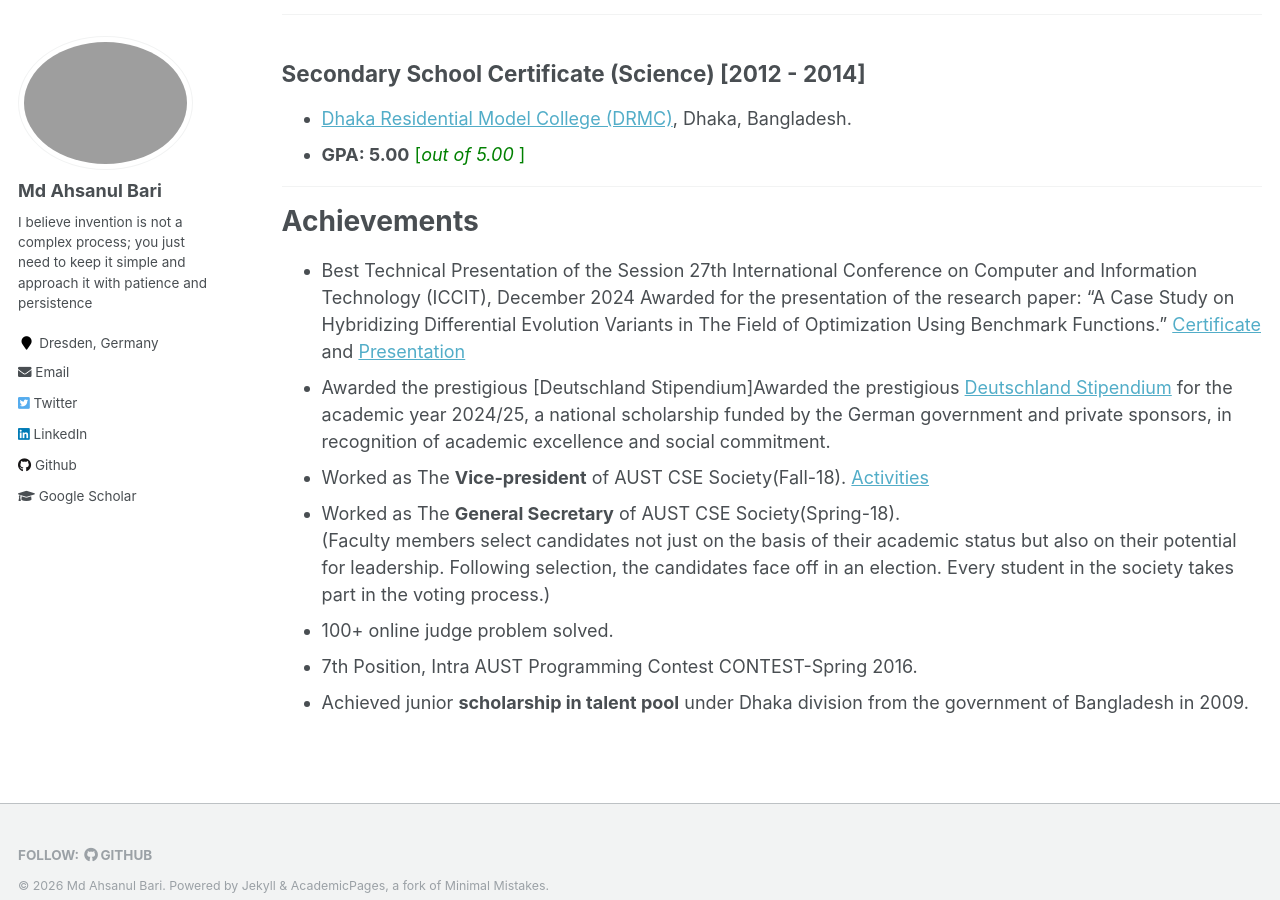
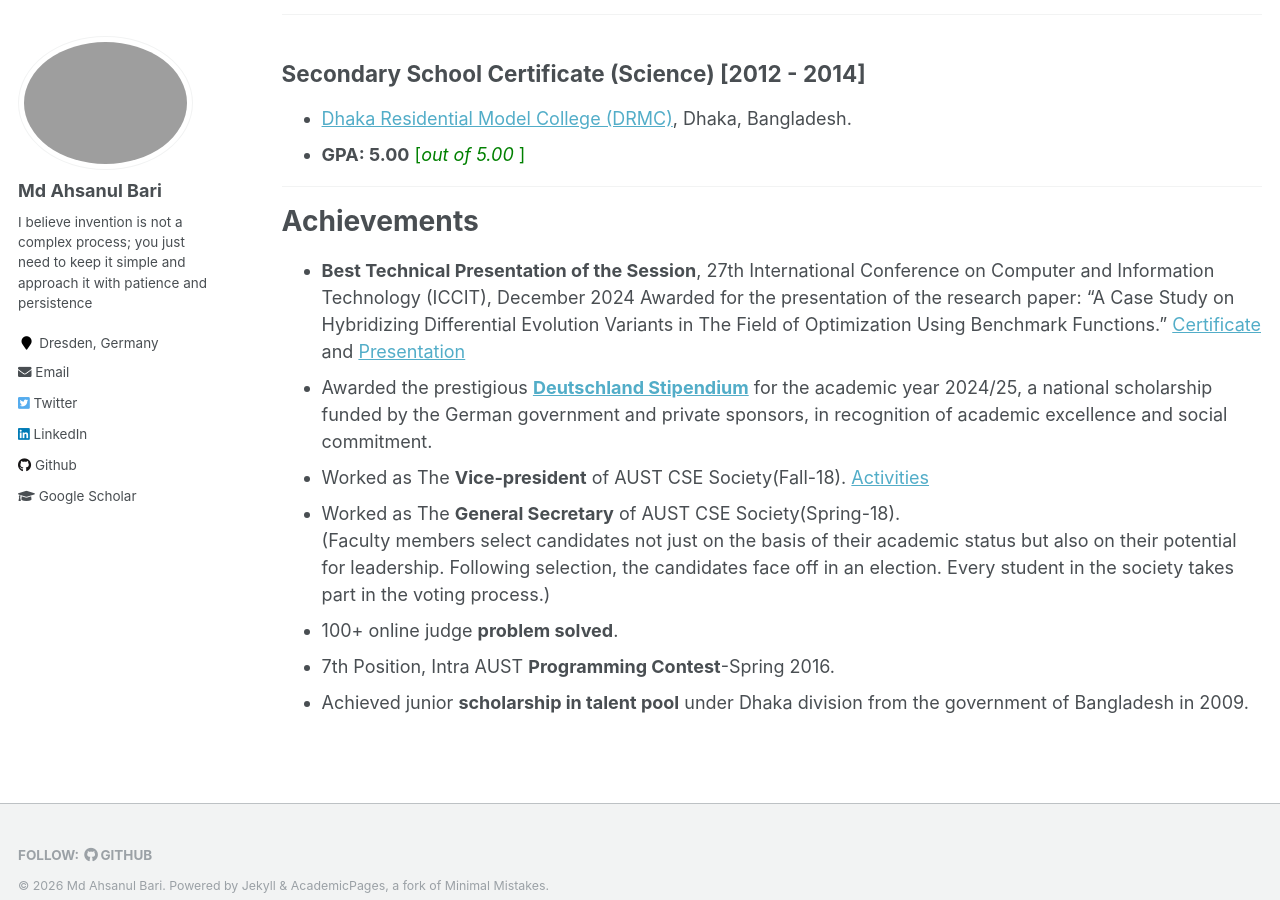
Before and after one commit to AhsanulBariRomi/ahsanul-bari.github.io, a Jekyll site: the page built from _pages/education-achievements.md, in a window 1280 px wide and 900 px high, scrolled down 739 px. Built offline with Jekyll 4.4.1, drawn with Linux system fonts in a browser that asks for light colours.

Commit message:
Education and award corrected

```diff
--- a/_pages/education-achievements.md
+++ b/_pages/education-achievements.md
@@ -35,11 +35,11 @@ redirect_from:
 
 # Achievements
 
-- Best Technical Presentation of the Session 27th International Conference on Computer and Information Technology (ICCIT), December 2024 Awarded for the presentation of the research paper: "A Case Study on Hybridizing Differential Evolution Variants in The Field of Optimization Using Benchmark Functions." [Certificate](https://drive.google.com/file/d/1id8fUF_Q9R2oezZCvNZlriu2QClAgopg/view?usp=sharing) and [Presentation](https://docs.google.com/presentation/d/186U_9hK7mqkXC6YnM-4VGPZ6VWhCKdB4/edit?usp=sharing&ouid=107859767730216986960&rtpof=true&sd=true)
-- Awarded the prestigious [Deutschland Stipendium]Awarded the prestigious [Deutschland Stipendium](https://tu-dresden.de/studium/rund-ums-studium/foerderung-und-finanzierung/deutschlandstipendium) for the academic year 2024/25, a national scholarship funded by the German government and private sponsors, in recognition of academic excellence and social commitment.
+- **Best Technical Presentation of the Session**, 27th International Conference on Computer and Information Technology (ICCIT), December 2024 Awarded for the presentation of the research paper: "A Case Study on Hybridizing Differential Evolution Variants in The Field of Optimization Using Benchmark Functions." [Certificate](https://drive.google.com/file/d/1id8fUF_Q9R2oezZCvNZlriu2QClAgopg/view?usp=sharing) and [Presentation](https://docs.google.com/presentation/d/186U_9hK7mqkXC6YnM-4VGPZ6VWhCKdB4/edit?usp=sharing&ouid=107859767730216986960&rtpof=true&sd=true)
+- Awarded the prestigious [**Deutschland Stipendium**](https://tu-dresden.de/studium/rund-ums-studium/foerderung-und-finanzierung/deutschlandstipendium) for the academic year 2024/25, a national scholarship funded by the German government and private sponsors, in recognition of academic excellence and social commitment.
 - Worked as The **Vice-president** of AUST CSE Society(Fall-18). [Activities](https://ahsanulbariromi.github.io/ahsanul-bari.github.io/activities/)<br />
 - Worked as The **General Secretary** of AUST CSE Society(Spring-18). <br />
   (Faculty members select candidates not just on the basis of their academic status but also on their potential for leadership. Following selection, the candidates face off in an election. Every student in the society takes part in the voting process.)
-- 100+ online judge problem solved.
-- 7th Position, Intra AUST Programming Contest CONTEST-Spring 2016.
+- 100+ online judge **problem solved**.
+- 7th Position, Intra AUST **Programming Contest**-Spring 2016.
 - Achieved junior **scholarship in talent pool** under Dhaka division from the government of Bangladesh in 2009.
```
